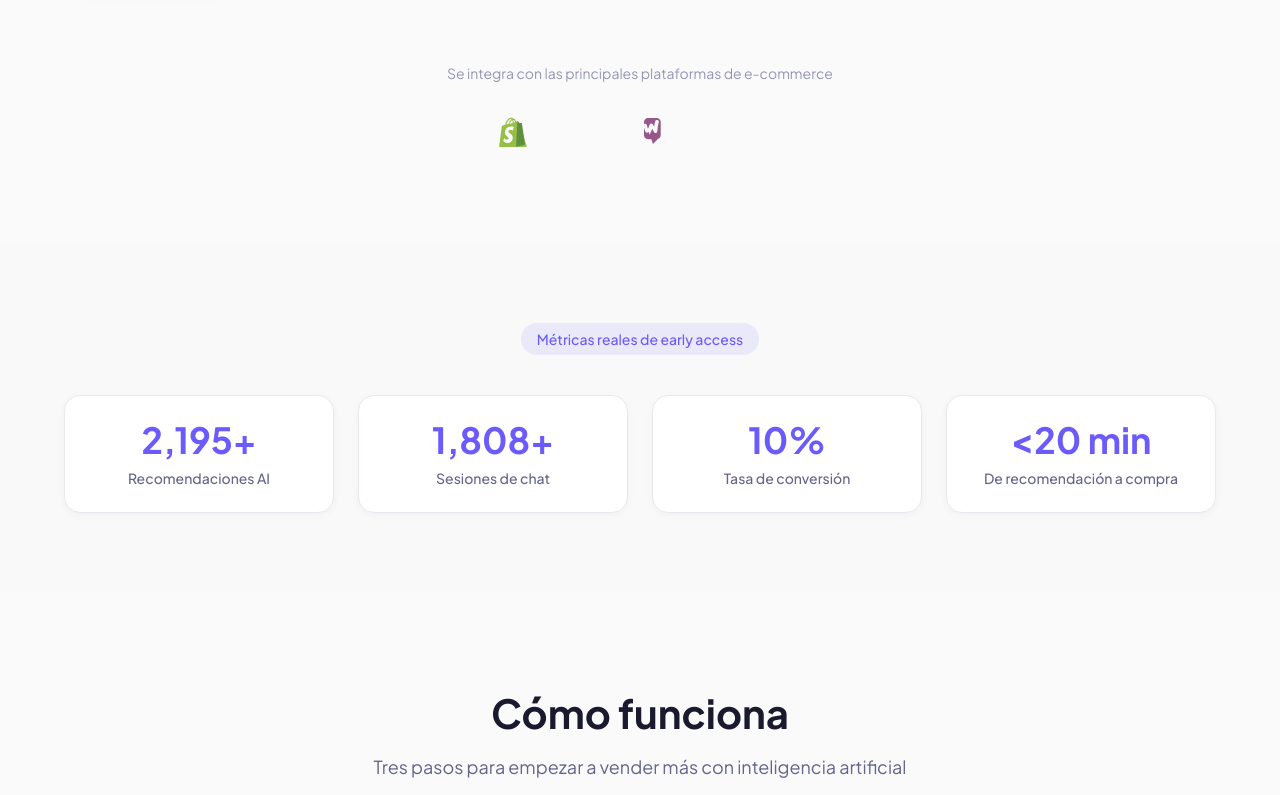
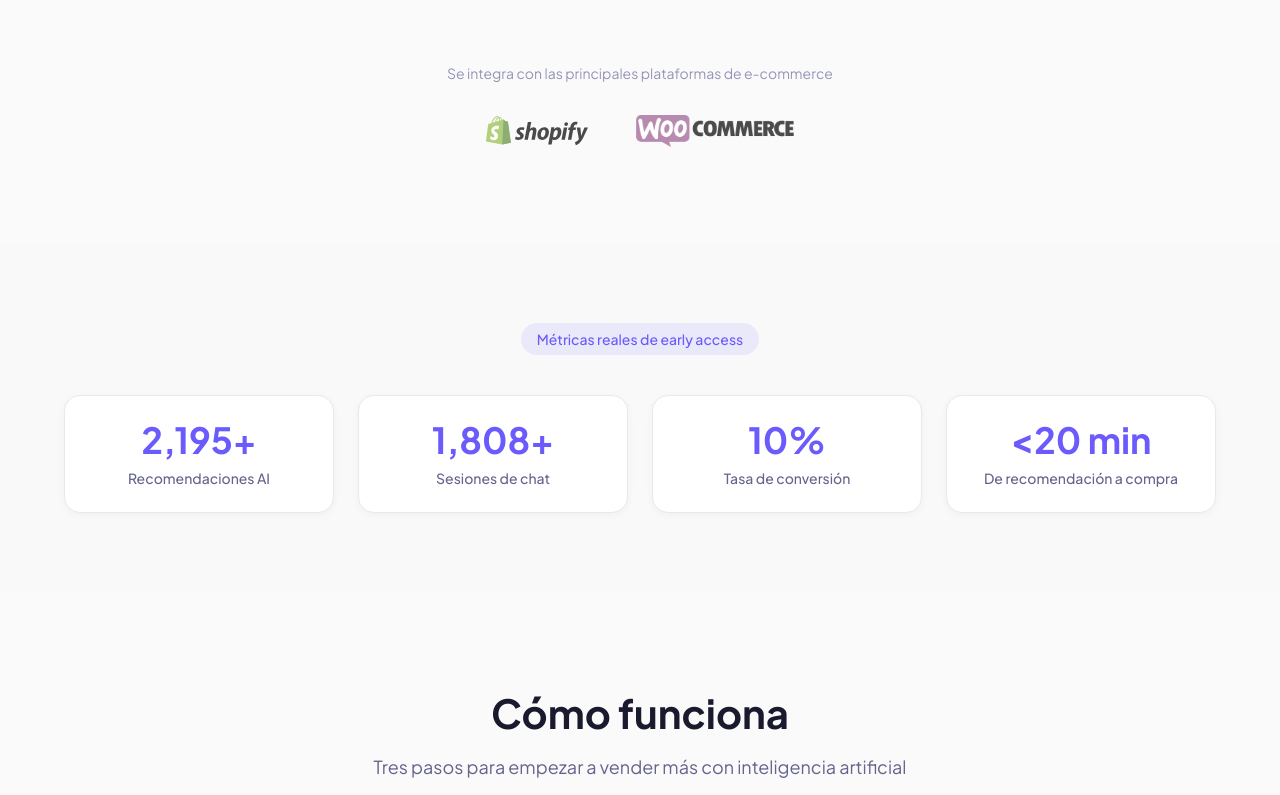
Before and after one commit to ortizssh/kova-landing, a Next.js app: page / in a window 1280 px wide. Shown: the part 825-1620 px from the top of the page. Built offline with nearby package versions, Linux system fonts and the light colour scheme.

Commit message:
fix: replace inline SVG logos with real Shopify/WooCommerce images
- Downloaded official Shopify SVG logo from Wikimedia
- Downloaded official WooCommerce PNG logo from Wikimedia
- Replaced broken inline SVGs in Hero and Integrations sections
- Logos now render correctly at proper size

```diff
--- a/src/components/Hero.tsx
+++ b/src/components/Hero.tsx
@@ -275,19 +275,15 @@ export default function Hero() {
             Se integra con las principales plataformas de e-commerce
           </p>
           <div className="flex items-center justify-center gap-12 flex-wrap">
-            {/* Shopify logo SVG */}
-            <div className="flex items-center justify-center">
-              <svg width="100" height="32" viewBox="0 0 446 128" fill="none">
-                <path fill="#95BF47" d="M115.6 30.3c-.1-.8-.7-1.2-1.2-1.2s-10.4-.8-10.4-.8-6.9-6.9-7.7-7.6c-.8-.8-2.2-.5-2.8-.3-.1 0-1.5.5-3.9 1.2-2.3-6.7-6.4-12.8-13.6-12.8h-.6C73.6 6.3 71.1 4 69 4c-16.8.2-24.8 21-27.3 31.7-6.5 2-11.1 3.4-11.7 3.6-3.6 1.1-3.7 1.2-4.2 4.6C25.5 46.2 14 137.5 14 137.5l85.4 14.8 40.3-10s-24-81.7-24.1-82zM85.1 25.3c-1.9.6-4 1.2-6.4 2V25c0-4.4-.6-8-1.6-10.9 4 .5 6.7 5.1 8 11.2zM72.4 14.9c1.1 3 1.8 7.1 1.8 12.7v1c-4.2 1.3-8.7 2.7-13.2 4.1 2.5-9.8 7.3-14.6 11.4-17.8zM68.7 9.2c.7 0 1.5.3 2.2.8-5.4 2.5-11.1 8.9-13.6 21.6l-10.5 3.2C49.7 25 56.1 9.4 68.7 9.2z"/>
-                <path fill="#5E8E3E" d="M114.4 29.1c-.5 0-10.4-.8-10.4-.8s-6.9-6.9-7.7-7.6c-.3-.3-.6-.4-1-.4l-5.6 114.2 40.3-10S115.6 30.3 115.6 30.3c-.1-.8-.7-1.2-1.2-1.2z"/>
-                <path fill="#fff" d="M79.5 45.8l-4.4 16.3s-5-2.3-10.8-2.3c-8.7 0-9.2 5.5-9.2 6.8 0 7.5 19.5 10.4 19.5 28 0 13.8-8.8 22.8-20.6 22.8-14.2 0-21.5-8.8-21.5-8.8l3.8-12.6s7.5 6.4 13.8 6.4c4.1 0 5.8-3.3 5.8-5.7 0-9.8-16-10.2-16-26.4 0-13.6 9.7-26.7 29.3-26.7 7.6.1 11.3 2.2 11.3 2.2z"/>
-              </svg>
+            {/* Shopify logo */}
+            <div className="flex items-center justify-center opacity-70 hover:opacity-100 transition-opacity">
+              {/* eslint-disable-next-line @next/next/no-img-element */}
+              <img src="/shopify-logo.svg" alt="Shopify" className="h-8" />
             </div>
-            {/* WooCommerce logo SVG */}
-            <div className="flex items-center justify-center">
-              <svg width="140" height="32" viewBox="0 0 579 108" fill="none">
-                <path fill="#96588A" d="M52.9 0H16.2C7.3 0 0 7.3 0 16.2v55.7c0 8.9 7.3 16.2 16.2 16.2h14.3l6.4 19.8 19.8-19.8h-3.8c8.9 0 16.2-7.3 16.2-16.2V16.2C69.1 7.3 61.8 0 52.9 0zM19.2 57.3c-1.8 2.6-4.3 3.8-7.3 3.5-3-.3-5.1-1.8-6.4-4.7-3.2-7.2-5.7-14.8-7.5-22.9-.7-3 .2-5.5 2.5-7.3 2.3-1.8 4.8-2.2 7.5-1.2 2.3.9 3.7 2.7 4.2 5.3.9 5.3 2.3 10.3 4 15.2 2.8-5.5 5-11.3 6.6-17.4.8-3 3-4.8 6-5.2 3-.3 5.4.7 7.2 3.1 2.6 3.4 4.5 7.2 5.8 11.4.7-8.5 2.4-16.5 5.1-24 1-2.8 3.2-4.4 6.2-4.8 2.8-.3 5.3.6 7.2 2.9 1.2 1.5 1.5 3.2 1 5.1-2.3 8.2-3.9 16.6-4.8 25.2-.5 4.6-1 9.2-1.5 13.8-.3 3.2-1.9 5.4-4.8 6.5-2.8 1-5.3.4-7.3-1.9-3.8-4.3-6.6-9.3-8.3-14.8-3.4 6.8-6.3 13.7-9.8 20.6-.5.9-1.2 1.9-2.4 3.2z"/>
-              </svg>
+            {/* WooCommerce logo */}
+            <div className="flex items-center justify-center opacity-70 hover:opacity-100 transition-opacity">
+              {/* eslint-disable-next-line @next/next/no-img-element */}
+              <img src="/woocommerce-logo.png" alt="WooCommerce" className="h-8" />
             </div>
           </div>
         </AnimatedSection>
--- a/src/components/Integrations.tsx
+++ b/src/components/Integrations.tsx
@@ -4,26 +4,15 @@ import AnimatedSection from "./AnimatedSection";
 
 function ShopifyLogo() {
   return (
-    <svg width="120" height="34" viewBox="0 0 446 128" className="mx-auto mb-4">
-      <path fill="#95BF47" d="M115.6 30.3c-.1-.8-.7-1.2-1.2-1.2s-10.4-.8-10.4-.8-6.9-6.9-7.7-7.6c-.8-.8-2.2-.5-2.8-.3-.1 0-1.5.5-3.9 1.2-2.3-6.7-6.4-12.8-13.6-12.8h-.6C73.6 6.3 71.1 4 69 4c-16.8.2-24.8 21-27.3 31.7-6.5 2-11.1 3.4-11.7 3.6-3.6 1.1-3.7 1.2-4.2 4.6C25.5 46.2 14 137.5 14 137.5l85.4 14.8 40.3-10s-24-81.7-24.1-82zM85.1 25.3c-1.9.6-4 1.2-6.4 2V25c0-4.4-.6-8-1.6-10.9 4 .5 6.7 5.1 8 11.2zM72.4 14.9c1.1 3 1.8 7.1 1.8 12.7v1c-4.2 1.3-8.7 2.7-13.2 4.1 2.5-9.8 7.3-14.6 11.4-17.8zM68.7 9.2c.7 0 1.5.3 2.2.8-5.4 2.5-11.1 8.9-13.6 21.6l-10.5 3.2C49.7 25 56.1 9.4 68.7 9.2z"/>
-      <path fill="#5E8E3E" d="M114.4 29.1c-.5 0-10.4-.8-10.4-.8s-6.9-6.9-7.7-7.6c-.3-.3-.6-.4-1-.4l-5.6 114.2 40.3-10S115.6 30.3 115.6 30.3c-.1-.8-.7-1.2-1.2-1.2z"/>
-      <path fill="#fff" d="M79.5 45.8l-4.4 16.3s-5-2.3-10.8-2.3c-8.7 0-9.2 5.5-9.2 6.8 0 7.5 19.5 10.4 19.5 28 0 13.8-8.8 22.8-20.6 22.8-14.2 0-21.5-8.8-21.5-8.8l3.8-12.6s7.5 6.4 13.8 6.4c4.1 0 5.8-3.3 5.8-5.7 0-9.8-16-10.2-16-26.4 0-13.6 9.7-26.7 29.3-26.7 7.6.1 11.3 2.2 11.3 2.2z"/>
-      <g fill="#222">
-        <path d="M170.4 78.1c-5.5-3-8.3-5.5-8.3-8.9 0-4.4 3.9-7.2 10-7.2 7.1 0 13.4 2.9 13.4 2.9l5-15.2s-4.6-3.5-18.1-3.5c-18.8 0-31.9 10.8-31.9 26.1 0 8.6 6.1 15.2 14.3 19.9 6.6 3.8 8.9 6.5 8.9 10.5 0 4.2-3.3 7.4-9.6 7.4-9.3 0-18-4.8-18-4.8L131 121s8.1 5.2 21.7 5.2c19.3 0 33.2-9.5 33.2-26.9 0-9.3-7-15.9-15.5-21.2zM246.4 46.8c-9.3 0-16.6 4.4-22.2 11.1l-.3-.1 8.1-42.3H210l-20.5 107.5h22l7-36.9c2.7-13.8 9.9-22.3 16.6-22.3 4.7 0 6.6 3.2 6.6 7.9 0 2.9-.3 6.5-.9 9.4l-8 41.9h22l8.2-43.3c.9-4.3 1.5-9.5 1.5-12.9-.1-12-6.3-19.5-18.1-19.5l-.1-.5zM314.8 46.8c-26.4 0-43.9 23.8-43.9 50.4 0 17 10.5 30.5 30.1 30.5 25.9 0 43.5-23.2 43.5-50.4 0-15.6-9.2-30.5-29.7-30.5zm-11.6 64.3c-7.5 0-10.6-6.3-10.6-14.3 0-12.5 6.5-33.4 18.3-33.4 7.8 0 10.3 6.7 10.3 13.2 0 13.3-6.5 34.5-18 34.5zM404.8 46.8c-14.7 0-23 12.9-23 12.9h-.3l1.3-11.7h-19.4c-1 8.1-2.8 20.4-4.6 29.6L345.2 147h22l5.6-29.8h.4s4.4 2.9 12.6 2.9c25.7 0 42.5-26.4 42.5-53.1 0-14.6-6.5-20.2-23.5-20.2zm-18.4 64.7c-5.5 0-8.7-3.1-8.7-3.1l3.5-19.7c2.4-13 9.5-21.6 16.9-21.6 6.5 0 8.5 6.1 8.5 11.9 0 14.4-8.7 32.5-20.2 32.5z"/>
-        <path d="M436.4 27.3c-7 0-12.6 5.6-12.6 12.8 0 6.5 4.2 11 10.1 11h.3c6.8 0 12.8-4.6 12.9-12.8 0-6.3-4.1-11-10.7-11zM418.8 123h22L456 48.3h-22.1z"/>
-      </g>
-    </svg>
+    /* eslint-disable-next-line @next/next/no-img-element */
+    <img src="/shopify-logo.svg" alt="Shopify" className="h-10 mx-auto mb-4" />
   );
 }
 
 function WooCommerceLogo() {
   return (
-    <svg width="160" height="34" viewBox="0 0 200 40" className="mx-auto mb-4">
-      <path fill="#96588A" d="M18.8 0H5.8C2.6 0 0 2.6 0 5.8v19.8c0 3.2 2.6 5.8 5.8 5.8h5.1l2.3 7 7-7h-1.3c3.2 0 5.8-2.6 5.8-5.8V5.8C24.5 2.6 22 0 18.8 0zM6.8 20.3c-.6.9-1.5 1.4-2.6 1.2-1.1-.1-1.8-.6-2.3-1.7-1.1-2.6-2-5.3-2.7-8.1-.2-1.1.1-2 .9-2.6s1.7-.8 2.7-.4c.8.3 1.3 1 1.5 1.9.3 1.9.8 3.7 1.4 5.4 1-2 1.8-4 2.3-6.2.3-1.1 1.1-1.7 2.1-1.8 1.1-.1 1.9.3 2.6 1.1.9 1.2 1.6 2.6 2.1 4.1.2-3 .8-5.9 1.8-8.5.4-1 1.1-1.6 2.2-1.7 1-.1 1.9.2 2.6 1 .4.5.5 1.1.4 1.8-.8 2.9-1.4 5.9-1.7 9-.2 1.6-.4 3.3-.5 4.9-.1 1.1-.7 1.9-1.7 2.3-1 .4-1.9.1-2.6-.7-1.4-1.5-2.3-3.3-3-5.3-1.2 2.4-2.2 4.9-3.5 7.3-.2.3-.4.7-.9 1.1z"/>
-      <g fill="#222">
-        <text x="30" y="26" fontFamily="Plus Jakarta Sans, sans-serif" fontWeight="700" fontSize="22">WooCommerce</text>
-      </g>
-    </svg>
+    /* eslint-disable-next-line @next/next/no-img-element */
+    <img src="/woocommerce-logo.png" alt="WooCommerce" className="h-10 mx-auto mb-4" />
   );
 }
 
```
Also changed, not shown: public/shopify-logo.svg (added), public/woocommerce-logo.png (added).
